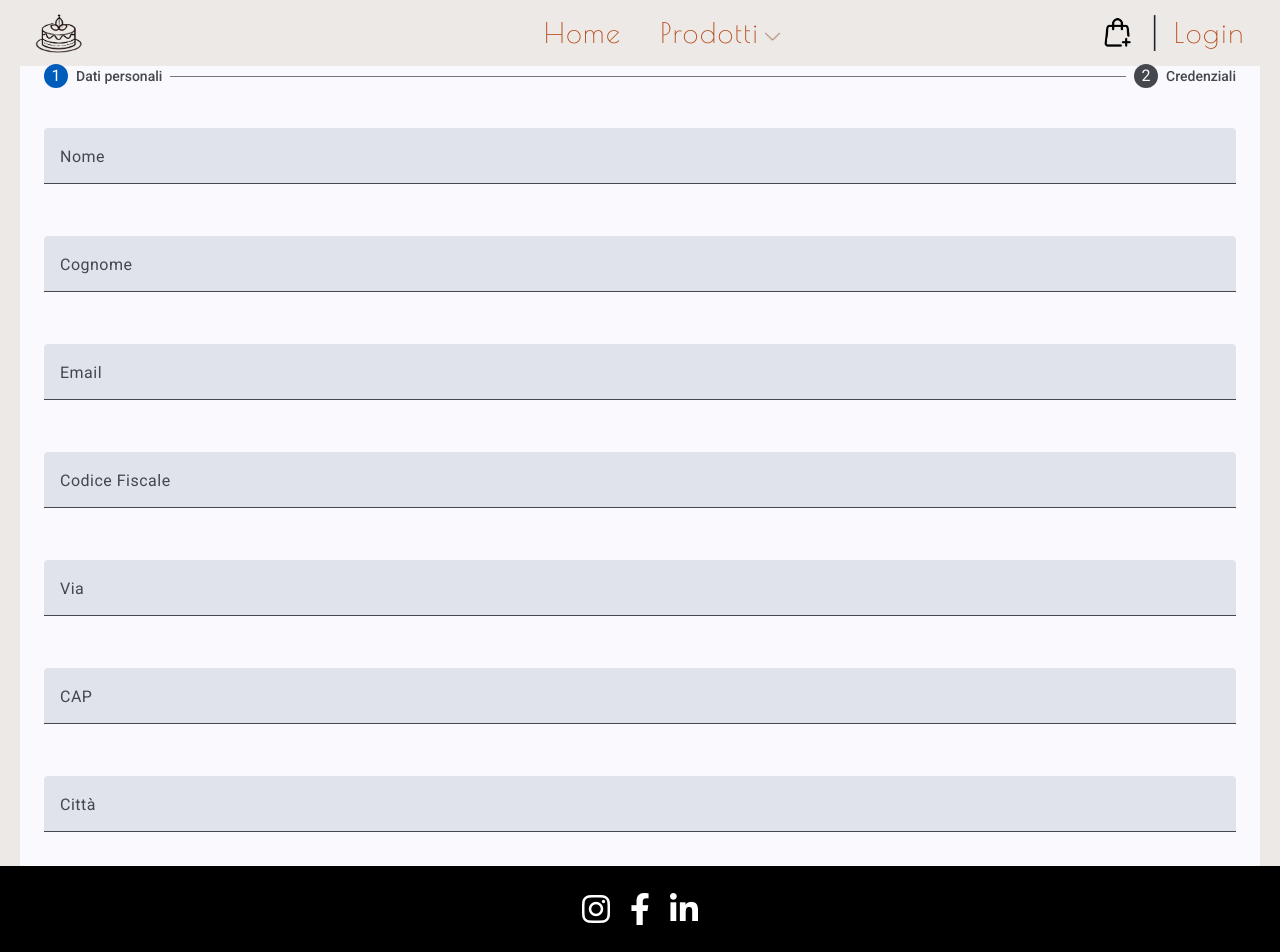
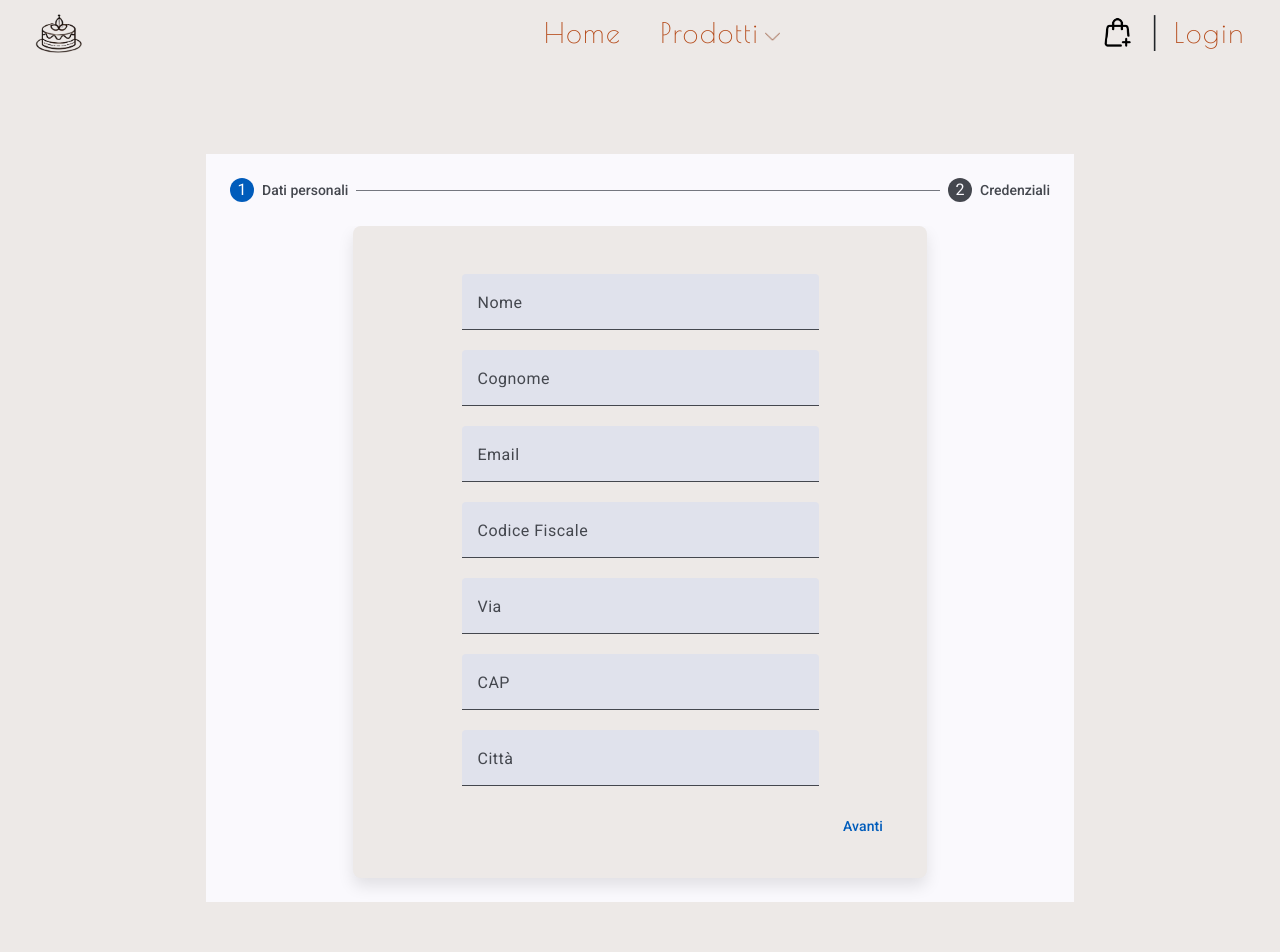
Before and after one commit to supertorres97/ProgettoBTorinoFrontend, an Angular app: page /sign-in in a window 1280 px wide. Shown: the top 952 px of the page. Built offline with nearby package versions, Linux system fonts and the light colour scheme.

Commit message:
html sistemato registrazione e utente

```diff
--- a/src/app/Components/profile/profile.component.css
+++ b/src/app/Components/profile/profile.component.css
@@ -22,3 +22,7 @@ body {
     outline: none;
     transition: color 0.3s ease;
 }
+
+.card-footer .btn + .btn {
+    margin-left: 1rem; /* Adjust this value to control the spacing */
+}
--- a/src/app/Components/sign-in/sign-in.component.css
+++ b/src/app/Components/sign-in/sign-in.component.css
@@ -6,15 +6,16 @@
   align-items: center;
   padding: 20px;
   background-color: #ede9e7;
+  margin-bottom: 10%;
 }
 
 .sign-in-form {
-  width: 100%;
-  max-width: 400px;
+  width: 70%;
   padding: 2rem;
   border-radius: 8px;
   background-color: #ede9e7;
   box-shadow: 0 8px 16px rgba(0, 0, 0, 0.1);
+  margin: 0 auto; /* Center the form horizontally */
 }
 
 .sign-in-form h2 {
@@ -25,12 +26,12 @@
 }
 
 mat-form-field {
-  width: 100%;
-  margin-bottom: 1.5rem;
+  width: 70%;
+  margin-left: 15%;
 }
 
 mat-form-field + mat-form-field {
-  margin-top: 8px;
+  margin-top: 0px;
 }
 
 input.mat-input-element {
@@ -52,6 +53,16 @@ input.mat-input-element {
 .sign-in-button:hover {
   background-color: #2ecc71;
   transform: scale(1.05);
+}
+
+.button-container {
+  display: flex;
+  justify-content: space-between; /* Align the buttons to the left and right */
+}
+
+.button-container-right{
+  display: flex;
+  justify-content: flex-end;
 }
 
 @media (max-width: 768px) {
@@ -80,9 +91,15 @@ input.mat-input-element {
 }
 
 .mat-stepper-horizontal {
-  margin-top: 8px;
+  margin-top: 10%;
+  margin-left: 15%;
+  margin-right: 15%;
 }
 
 .mat-mdc-form-field {
   margin-top: 16px;
 }
+
+.mat-horizontal-stepper-wrapper{
+  height: 100%;
+}
--- a/src/app/Components/sign-in/sign-in.component.html
+++ b/src/app/Components/sign-in/sign-in.component.html
@@ -2,7 +2,7 @@
   <mat-horizontal-stepper #stepper>
     <!-- Step 1: Dati personali -->
     <mat-step [stepControl]="personalFormGroup">
-      <form [formGroup]="personalFormGroup">
+      <form [formGroup]="personalFormGroup" class="sign-in-form">
         <ng-template matStepLabel>Dati personali</ng-template>
 
         <!-- Campo Nome -->
@@ -33,7 +33,7 @@
 
         <mat-form-field appearance="fill" hideRequiredMarker>
           <mat-label>Codice Fiscale</mat-label>
-          <input matInput placeholder="Inserisci il tuo codice fiscale" formControlName="cFiscale"  />
+          <input matInput placeholder="Inserisci il tuo codice fiscale" formControlName="cFiscale" />
           <mat-error *ngIf="personalFormGroup.get('cFiscale')?.invalid && personalFormGroup.get('cFiscale')?.touched">
             Inserisci il tuo codice fiscale
           </mat-error>
@@ -63,12 +63,16 @@
           </mat-error>
         </mat-form-field>
 
+        <!-- Pulsante Avanti -->
+        <div class="button-container-right">
+          <button mat-button matStepperNext>Avanti</button>
+        </div>
       </form>
     </mat-step>
 
     <!-- Step 2: Credenziali -->
     <mat-step [stepControl]="credentialsFormGroup">
-      <form [formGroup]="credentialsFormGroup">
+      <form [formGroup]="credentialsFormGroup" class="sign-in-form">
         <ng-template matStepLabel>Credenziali</ng-template>
 
         <!-- Campo Username -->
```
